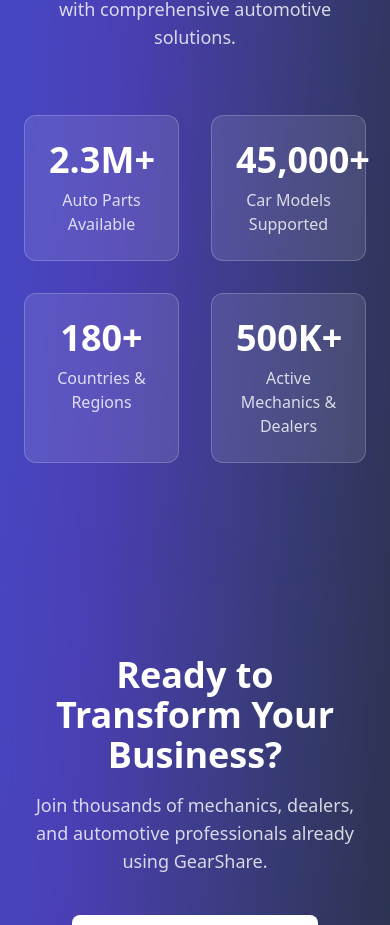
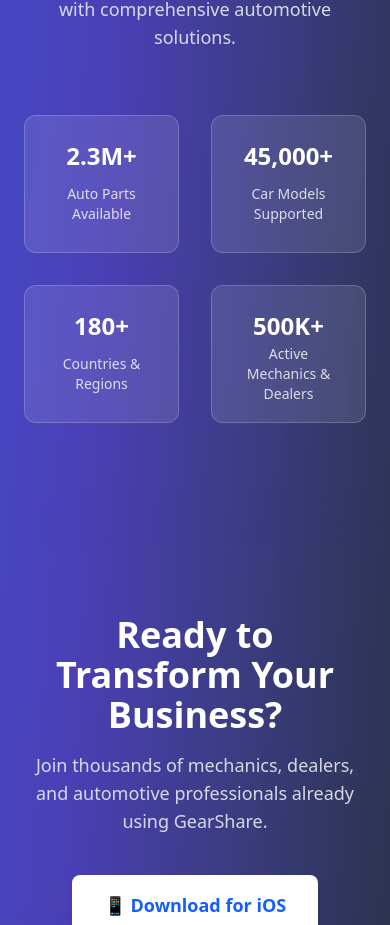
Before and after one commit to DanielVihorev/GearShare-Site, a React (Vite) app: page / in a window 390 px wide. Shown: the part 4053-4978 px from the top of the page. Built offline with nearby package versions, Linux system fonts and the light colour scheme.

Commit message:
fix(landing): adjust font sizes in stats section for mobile

```diff
--- a/src/features/landing/Stats.tsx
+++ b/src/features/landing/Stats.tsx
@@ -1,5 +1,8 @@
+// src/features/landing/Stats.tsx
+
 import React from "react";
 
+// The data remains the same
 const statsData = [
   { number: "2.3M+", label: "Auto Parts Available" },
   { number: "45,000+", label: "Car Models Supported" },
@@ -19,13 +22,18 @@
           solutions.
         </p>
         <div className='grid grid-cols-2 md:grid-cols-4 gap-8'>
-          {statsData.map((stat, index) => (
+          {statsData.map((stat) => (
             <div
-              key={index}
+              key={stat.label}
               className='bg-white/10 p-6 rounded-xl border border-white/20 transform hover:-translate-y-2 transition-transform duration-300'
             >
-              <div className='text-4xl font-bold mb-2'>{stat.number}</div>
-              <div className='text-white/80'>{stat.label}</div>
+              <div className='text-2xl sm:text-3xl md:text-4xl font-bold mb-2 whitespace-nowrap'>
+                {stat.number}
+              </div>
+
+              <div className='text-white/80 text-sm md:text-base h-12 flex items-center justify-center'>
+                {stat.label}
+              </div>
             </div>
           ))}
         </div>
```
